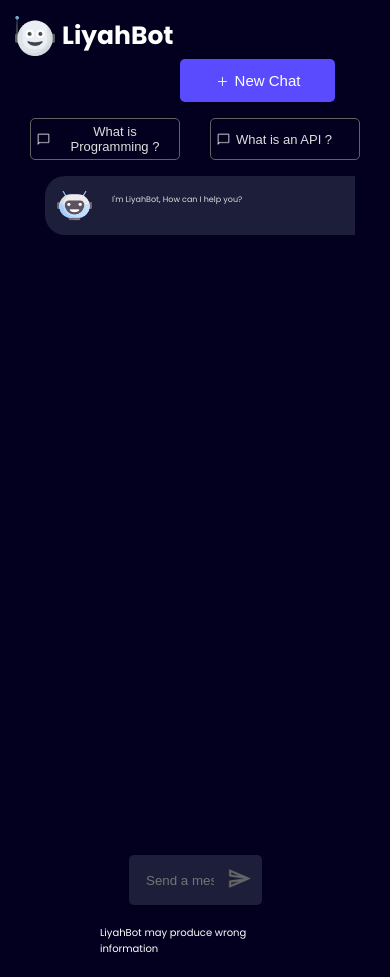
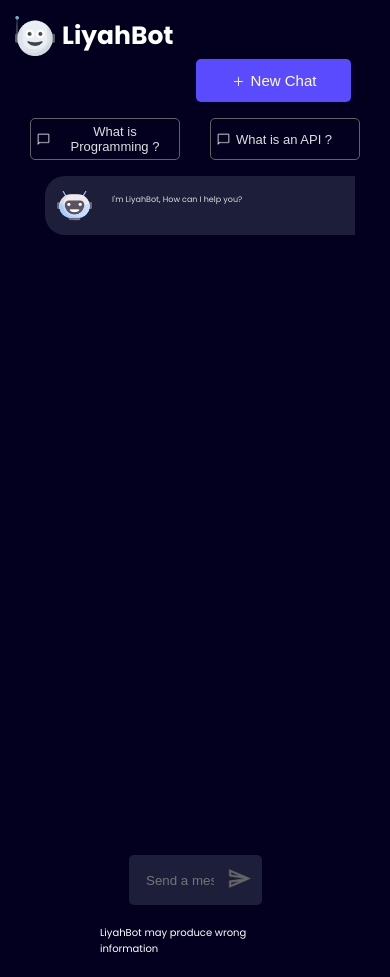
Before and after one commit to Babyliy/chatgpt-clone, a React (Vite) app: page / in a window 390 px wide. Built offline with nearby package versions, Linux system fonts and the light colour scheme; no server answers.

Commit message:
Update App.css

```diff
--- a/src/App.css
+++ b/src/App.css
@@ -182,7 +182,7 @@ body {
 .midBtn{
   width: 15.5rem;
   font-size: 1.5rem;
-  margin-right: 4rem;
+  margin-right: 2.4rem;
   padding: 1.3rem;
   margin-top: 0.02rem;
   margin-bottom: 1.4rem;
```
